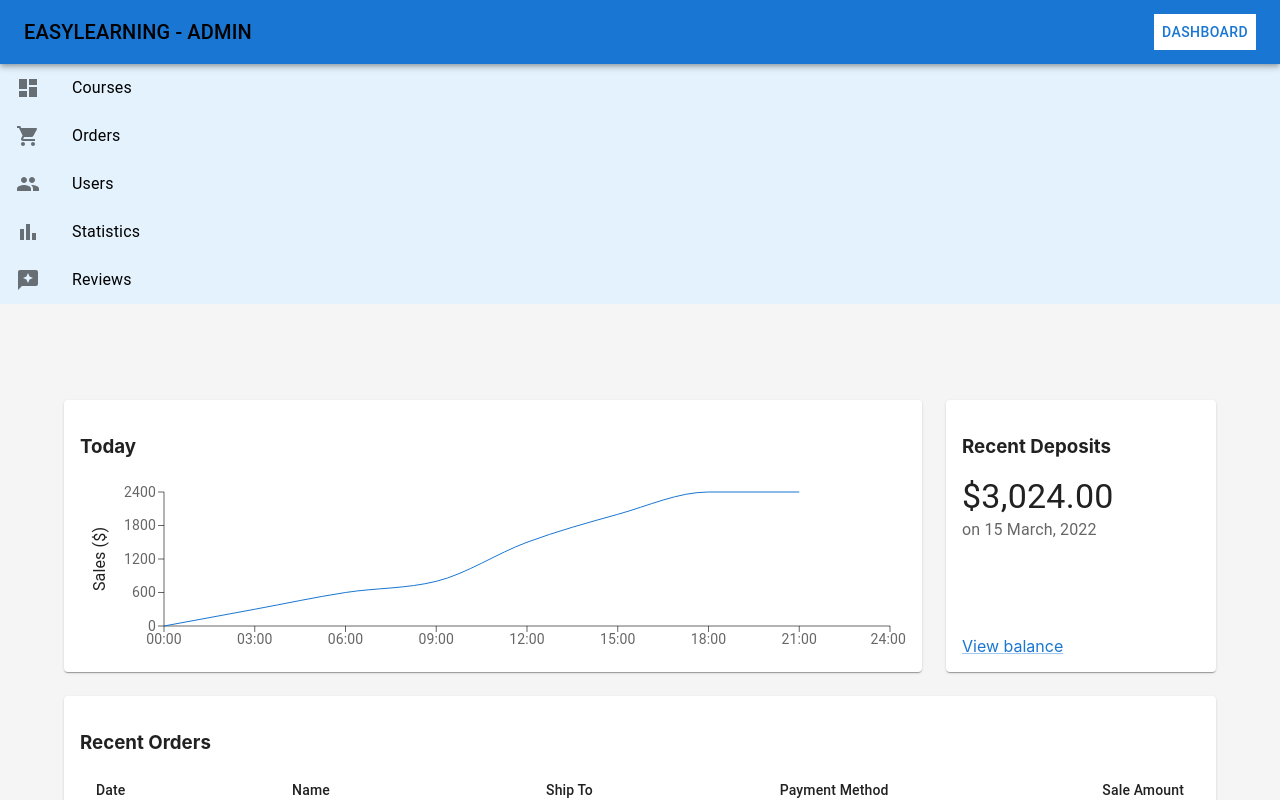
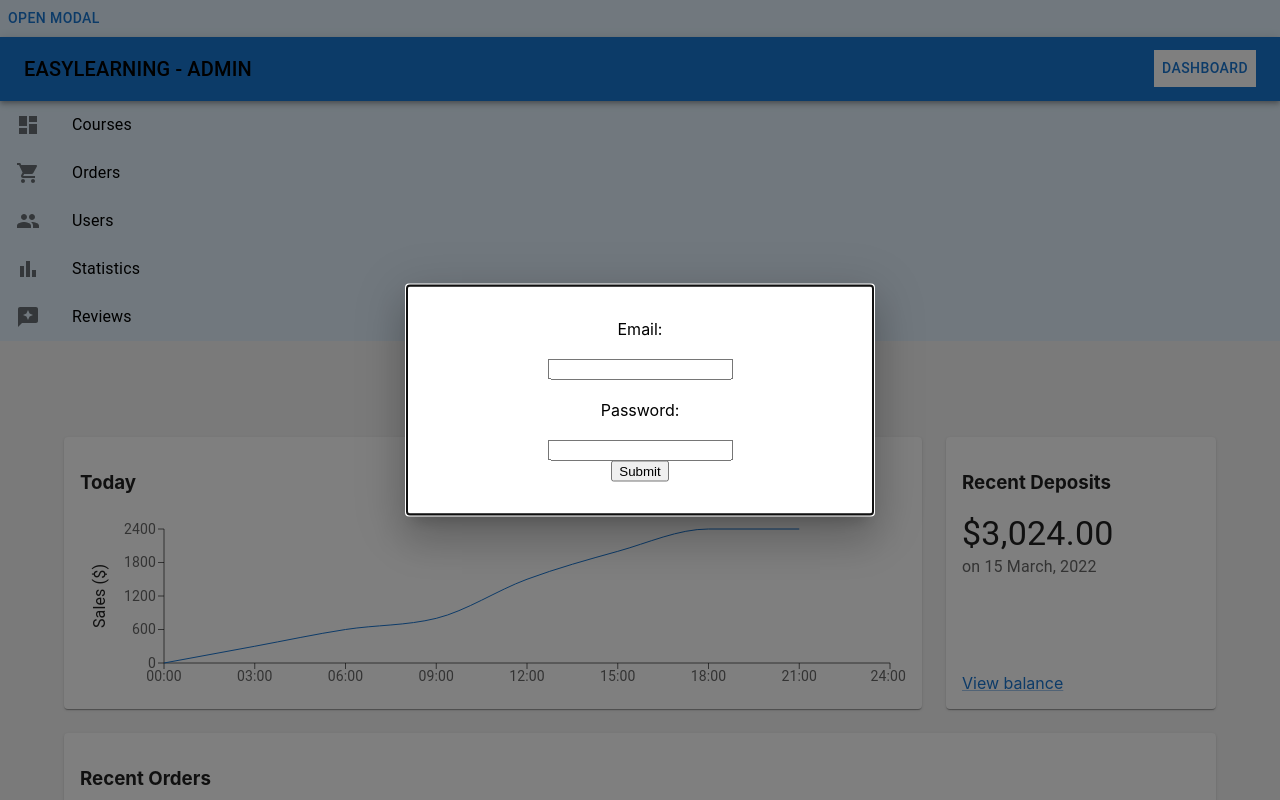
Before and after one commit to diazjoaquin/Admin-EasyLearning, a React (Create React App) app: page / in a window 1280 px wide. Shown: the top 800 px of the page. Built offline with nearby package versions, Linux system fonts and the light colour scheme.

Commit message:
feat login

```diff
--- a/src/components/basicMenu/BasicMenu.jsx
+++ b/src/components/basicMenu/BasicMenu.jsx
@@ -35,7 +35,7 @@ export default function BasicMenu() {
           'aria-labelledby': 'basic-button',
         }}
       >
-        <a href='/profile' target="_blank"><MenuItem onClick={handleClose}>Profile</MenuItem></a>
+        <a href='http://localhost:3000/profile'><MenuItem onClick={handleClose}>Profile</MenuItem></a>
       </Menu>
     </div>
   );
--- a/src/components/home/Home.jsx
+++ b/src/components/home/Home.jsx
@@ -2,6 +2,10 @@ import Dashboard from "../dashboard/Dashboard";
 import Sidebar from "../sidebar/Sidebar";
 
 const Home = () => {
+
+
+    const userDB = JSON.parse(localStorage.getItem("user"))
+    console.log(userDB);
 
     return (
         <section>
--- a/src/components/navbar/Navbar.jsx
+++ b/src/components/navbar/Navbar.jsx
@@ -15,10 +15,24 @@ import NotificationsIcon from '@mui/icons-material/Notifications';
 import { Link } from 'react-router-dom';
 import s from './Navbar.module.css';
 import BasicMenu from '../basicMenu/BasicMenu';
+import axios from 'axios';
+import { Button, Input, Modal } from '@mui/material';
+import { ErrorSharp } from '@mui/icons-material';
 
 export default function PrimarySearchAppBar() {
+
+  const [errors, setErrors] = React.useState({
+    email: null,
+    password: null
+  })
   const [anchorEl, setAnchorEl] = React.useState(null);
   const [mobileMoreAnchorEl, setMobileMoreAnchorEl] = React.useState(null);
+
+  const [open, setOpen] = React.useState(false);
+  const handleOpen = () => setOpen(true);
+  const handleClose = () => setOpen(false);
+
+  const userDB = JSON.parse(sessionStorage.getItem("user"))
 
   const isMenuOpen = Boolean(anchorEl);
   const isMobileMenuOpen = Boolean(mobileMoreAnchorEl);
@@ -110,23 +124,97 @@ export default function PrimarySearchAppBar() {
     </Menu>
   );
 
+
+
+  const handleChangeEmail = async (e) => {
+    let response = await axios.get(`/getUserByEmail?email=${e.target.value}`)
+    response?.data.admin ?
+      setErrors({
+        ...errors,
+        email: null
+      })
+      : setErrors({
+        ...errors,
+        email: "no sos admin"
+      })
+  }
+
+  const handleChangePassword = (e) => {
+    if (e.target.value !== "4s>;=ThI") {
+      setErrors({
+        ...errors,
+        password: "Password incorrect!"
+      })
+    } else {
+      setErrors({
+        ...errors,
+        password: null
+      })
+    }
+  }
+
+  const handleSubmit = () => {
+    handleClose()
+    sessionStorage.setItem("user", JSON.stringify("on"))
+  }
+
+  React.useEffect(() => {
+    if (!userDB)
+      handleOpen()
+    console.log(errors);
+  }, [userDB])
+
   return (
     <Box sx={{ flexGrow: 1 }}>
+      <Button onClick={handleOpen}>Open modal</Button>
+      <Modal
+        open={open}
+        aria-labelledby="modal-modal-title"
+        aria-describedby="modal-modal-description"
+      >
+        <Box sx={{
+          display: 'flex',
+          flexDirection: 'column',
+          p: 4,
+          position: 'absolute',
+          alignItems: 'center',
+          justifyContent: 'center',
+          top: '50%',
+          left: '50%',
+          transform: 'translate(-50%, -50%)',
+          width: 400,
+          bgcolor: 'background.paper',
+          border: '2px solid #000',
+          boxShadow: 24,
+
+        }}>
+          <label htmlFor="">Email:</label>
+          <br />
+          <input onChange={handleChangeEmail}></input>
+          {errors?.email?.length && <p> {errors.email}</p>}
+          <br />
+          <label htmlFor="">Password:</label>
+          <br />
+          <input type='password' onChange={handleChangePassword}></input>
+          {errors?.password?.length && <p> {errors.password}</p>}
+          <button onClick={handleSubmit} disabled={(errors?.email === null && errors?.password === null) ? false : true}> Submit </button>
+        </Box>
+      </Modal >
       <AppBar position="static">
         <Toolbar>
-          <Link className={s.link}to='/'>
+          <Link className={s.link} to='/'>
             <Typography
-            variant="h6"
-            noWrap
-            component="div"
-            sx={{ display: { xs: 'none', sm: 'block' } }}
+              variant="h6"
+              noWrap
+              component="div"
+              sx={{ display: { xs: 'none', sm: 'block' } }}
             >
-            EASYLEARNING - ADMIN
+              EASYLEARNING - ADMIN
             </Typography>
           </Link>
           <Box sx={{ flexGrow: 1 }} />
           <Box sx={{ display: { xs: 'none', md: 'flex' } }}>
-            <BasicMenu/>
+            <BasicMenu />
           </Box>
           <Box sx={{ display: { xs: 'flex', md: 'none' } }}>
           </Box>
@@ -134,6 +222,6 @@ export default function PrimarySearchAppBar() {
       </AppBar>
       {renderMobileMenu}
       {renderMenu}
-    </Box>
+    </Box >
   );
 }
```
